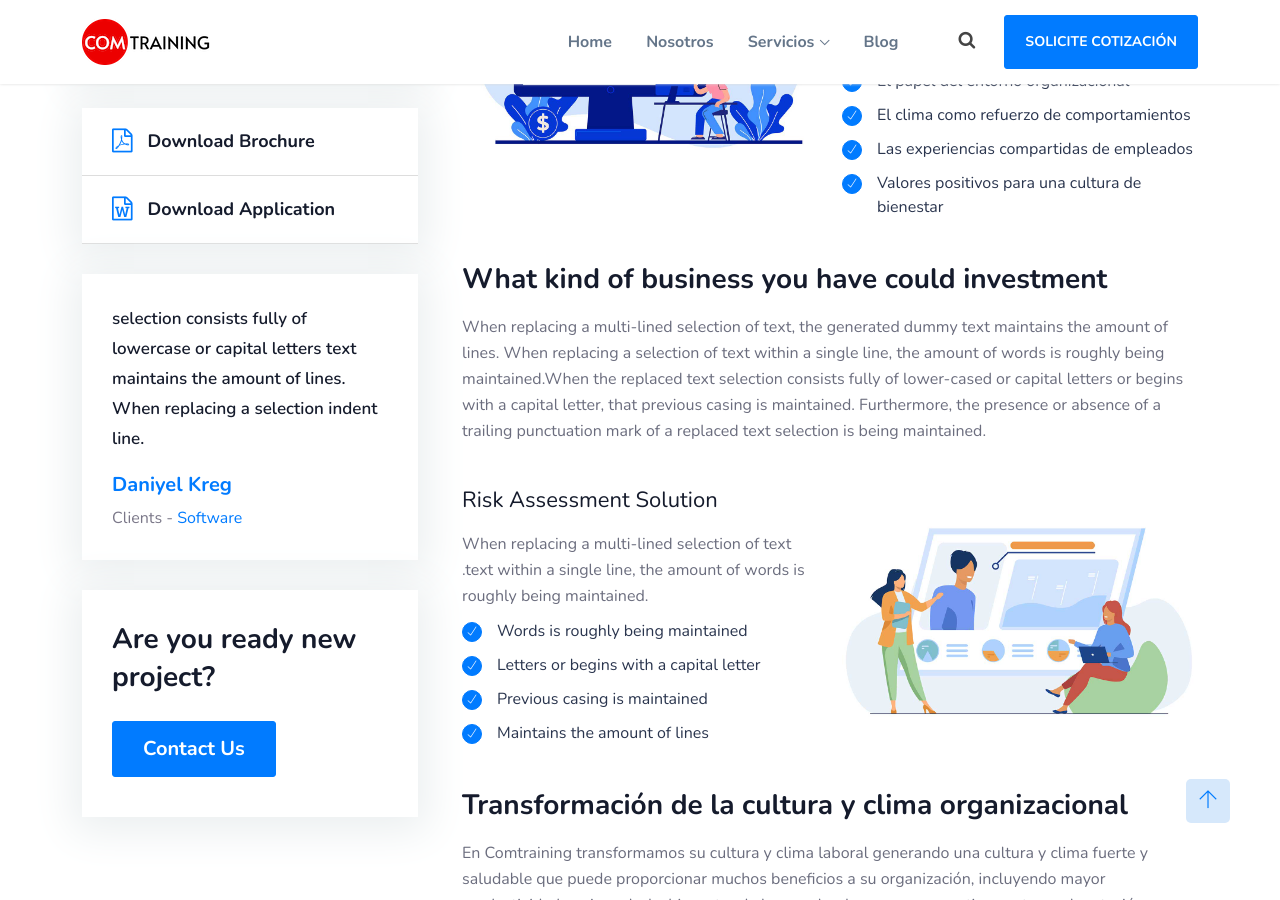
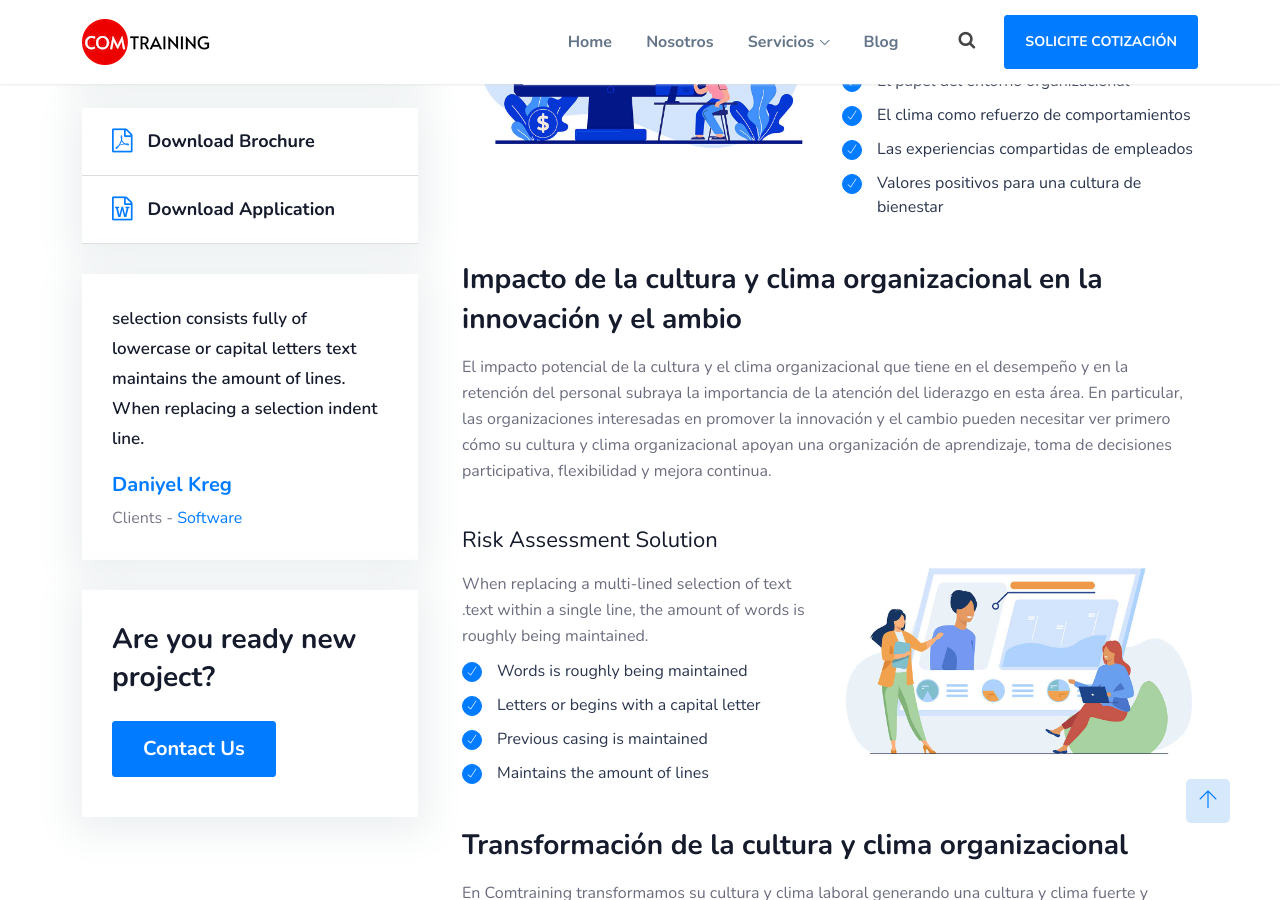
Before and after one commit to fjvalles/comtraining-landing, a Jekyll site: the page built from _services/clima-y-cultura-organizacional.html, in a window 1280 px wide and 900 px high, scrolled down 809 px. Built offline with Jekyll 4.4.1, drawn with Linux system fonts in a browser that asks for light colours; a script that is not in the unit is left out.

Commit message:
Update Servicios “clima-y-cultura-organizacional”

```diff
--- a/_services/clima-y-cultura-organizacional.html
+++ b/_services/clima-y-cultura-organizacional.html
@@ -44,15 +44,9 @@ description: Desarrollo y creación de ambientes de bienestar para lograr un
     <div class="col-xl-12 col-lg-12 col-md-12">
         <div class="single-well mar-well">
             <a href="#">
-                <h3>What kind of business you have could investment</h3>
+                <h3>Impacto de la cultura y clima organizacional en la innovación y el ambio</h3>
             </a>
-            <p>When replacing a multi-lined selection of text, the generated dummy text
-                maintains the amount of lines. When replacing a selection of text within a
-                single line, the amount of words is roughly being maintained.When the replaced
-                text selection consists fully of lower-cased or capital letters or begins with a
-                capital letter, that previous casing is maintained. Furthermore, the presence or
-                absence of a trailing punctuation mark of a replaced text selection is being
-                maintained.</p>
+            <p>El impacto potencial de la cultura y el clima organizacional que tiene en el desempeño y en la retención del personal subraya la importancia de la atención del liderazgo en esta área. En particular, las organizaciones interesadas en promover la innovación y el cambio pueden necesitar ver primero cómo su cultura y clima organizacional apoyan una organización de aprendizaje, toma de decisiones participativa, flexibilidad y mejora continua.</p>
         </div>
     </div>
     <!-- End single page -->
```
